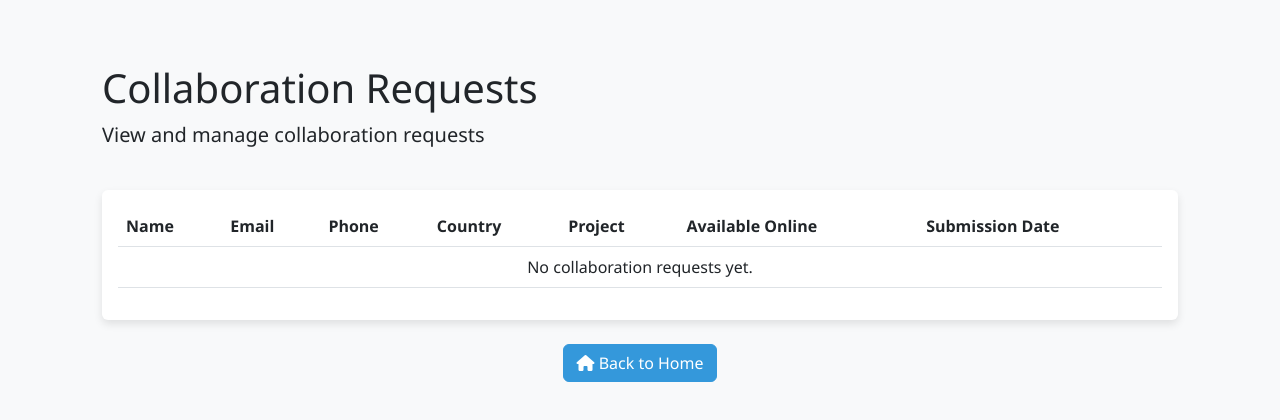
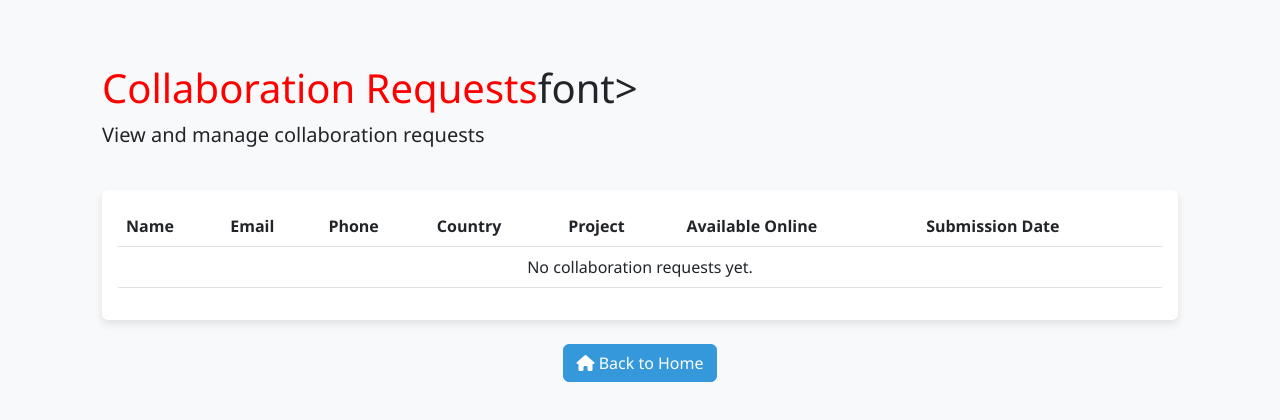
Before and after one commit to Ali-Moukallid/portfolioActions, a Django app: page /admin-dashboard/ in a window 1280 px wide. Shown: the part 72-492 px from the top of the page. Run offline with Django 5.2, Linux system fonts and the light colour scheme; data that the repository does not hold is empty.

Commit message:
Update admin_dashboard.html

```diff
--- a/templates/portfolio/admin_dashboard.html
+++ b/templates/portfolio/admin_dashboard.html
@@ -3,7 +3,7 @@
 {% block content %}
 <div class="row mb-4">
     <div class="col">
-        <h1>Collaboration Requests</h1>
+        <h1><font color=red>Collaboration Requests</font>font></h1>
         <p class="lead">View and manage collaboration requests</p>
     </div>
 </div>
```
